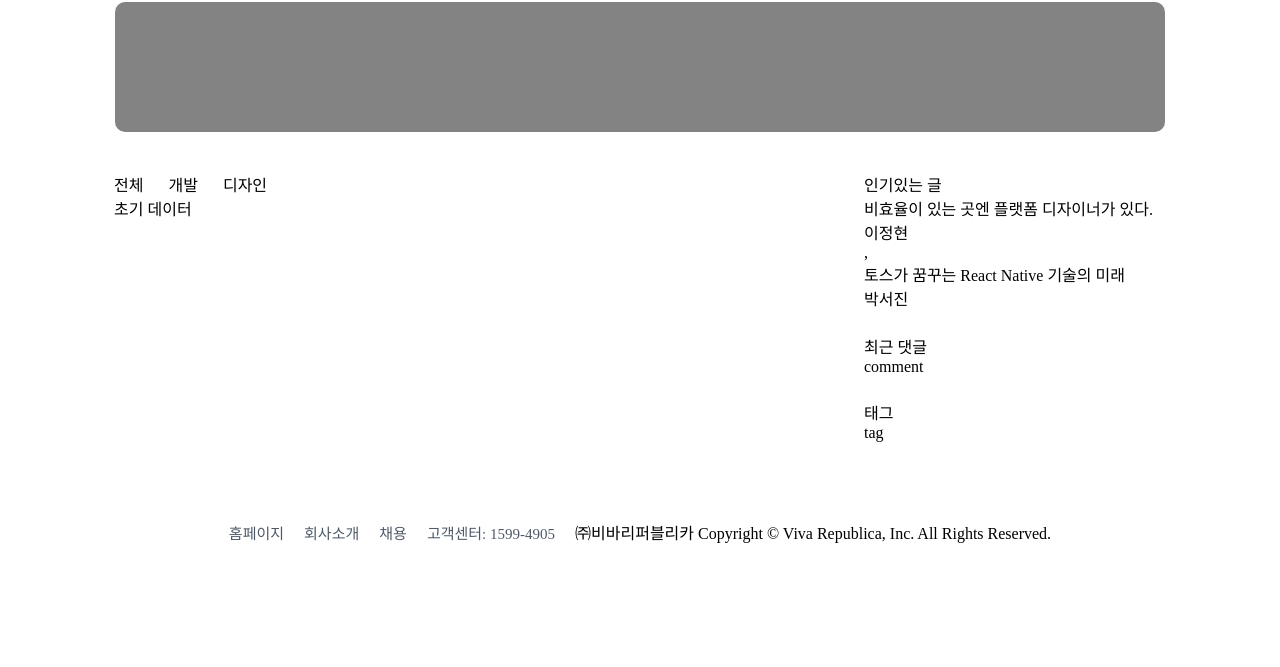
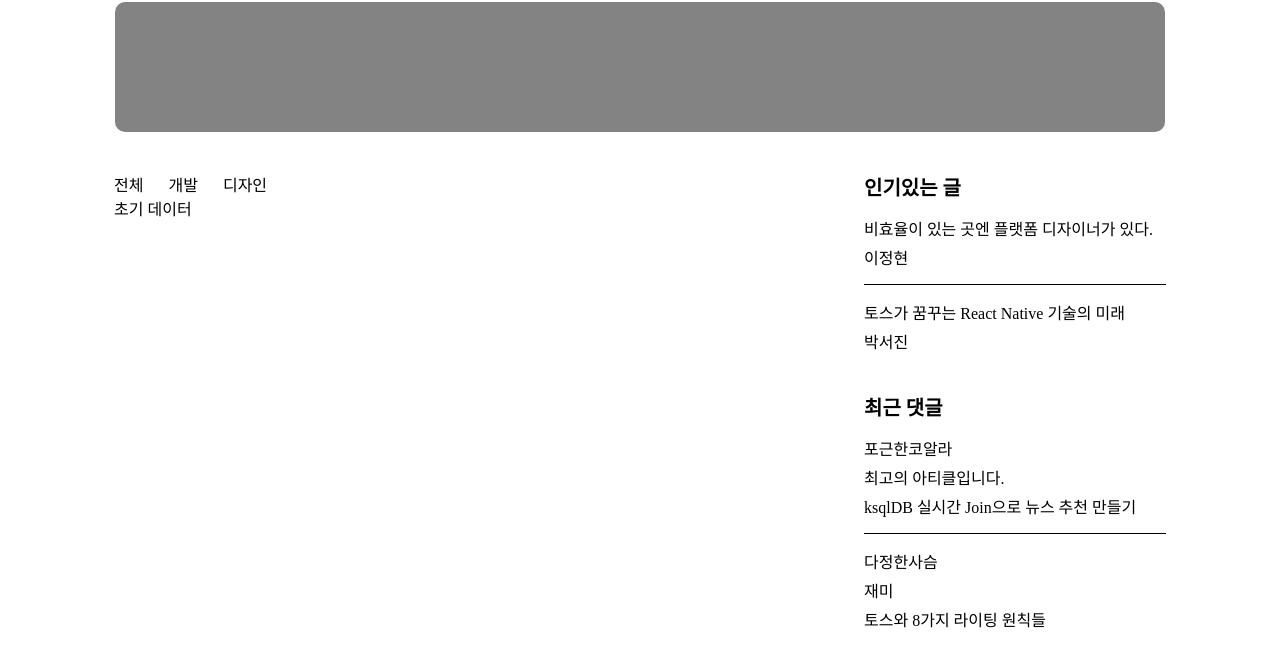
Before and after one commit to f-lab-edu/toss-blog-clone, a website built with webpack: page src/index.html in a window 1280 px wide. Shown: the part 82-749 px from the top of the page. Built offline with nearby package versions, Linux system fonts and the light colour scheme.

Commit message:
feat: Comment, tag 템플릿 작업
- Comment, tag 리스트의 템플릿을 작업했습니다.
- 간단하게 스타일링 작업을 진행했습니다.

```diff
--- a/src/style/content.css
+++ b/src/style/content.css
@@ -36,3 +36,33 @@
     display: flex;
     gap: 25px;
 }
+
+article > .title {
+    font-weight: bold;
+    font-size: 20px;
+}
+
+.aside-list {
+    display: flex;
+    flex-direction: column;
+    gap: 15px;
+    padding: 15px 0 15px 0;
+}
+
+.aside-list--item {
+    display: flex;
+    flex-direction: column;
+    gap: 5px;
+}
+
+.aside-list--item:not(:last-child) {
+    border-bottom: 1px solid #000;
+    padding-bottom: 15px;
+}
+
+.aside-tag {
+    display: flex;
+    flex-wrap: wrap;
+    gap: 15px;
+    padding: 15px 0 15px 0;
+}
--- a/src/view/AsideListView.ts
+++ b/src/view/AsideListView.ts
@@ -7,7 +7,13 @@ export interface TrendItem {
   author: string;
 }
 
-type ListData = TrendItem[] | object[];
+export interface CommentItem {
+  title: string;
+  comment: string;
+  post: string;
+}
+
+type ListData = TrendItem[] | CommentItem[] | string[];
 
 interface AsideListViewProps {
   title: string;
@@ -17,13 +23,35 @@ interface AsideListViewProps {
 
 class AsideListView extends View<AsideListViewProps> {
   getTrendTemplate(data: TrendItem[]) {
-    return `<div>
+    return `<div class="aside-list">
               ${data.map((item) => `
-                <div>
+                <div class="aside-list--item">
                   <div>${item.title}</div>
                   <div>${item.author}</div>
-                <div>
-              `)}
+                </div>
+              `).join('')}
+            </div>`
+  }
+
+  getCommentTemplate(data: CommentItem[]) {
+    return `<div class="aside-list">
+              ${data.map((item) => `
+                <div class="aside-list--item">
+                  <div>${item.title}</div>
+                  <div>${item.comment}</div>
+                  <div>${item.post}</div>
+                </div>
+              `).join('')}
+            </div>`
+  }
+
+  getTagTemplate(data: string[]) {
+    return `<div class="aside-tag">
+              ${data.map((item) => `
+                <div class="aside-tag--item">
+                  ${item}
+                </div>
+              `).join('')}
             </div>`
   }
 
@@ -32,9 +60,9 @@ class AsideListView extends View<AsideListViewProps> {
       case 'trend':
         return this.getTrendTemplate(data as TrendItem[]);
       case 'comment':
-        return `<div>comment</div>`
+        return this.getCommentTemplate(data as CommentItem[]);
       case 'tag':
-        return `<div>tag</div>`
+        return this.getTagTemplate(data as string[]);
       default:
         return `<div>렌더링에 실패했습니다.</div>`;
     }
```
